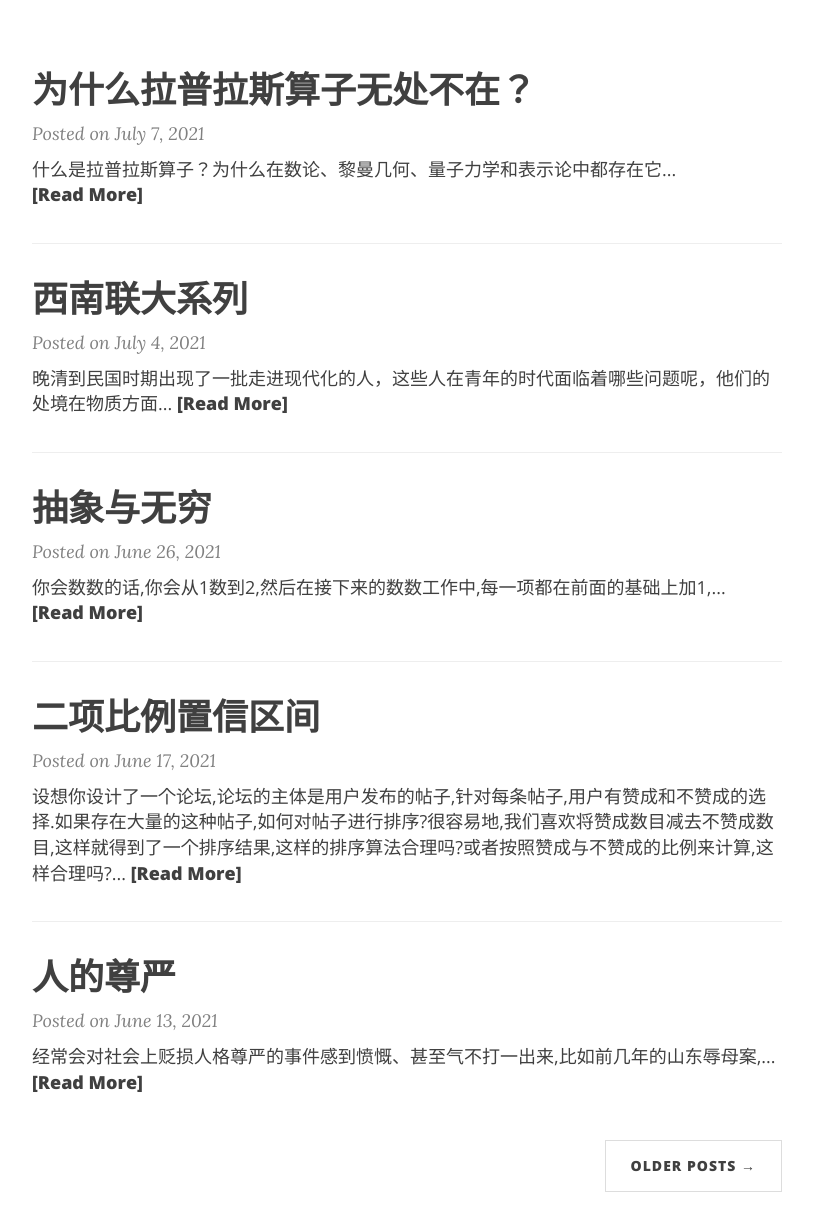
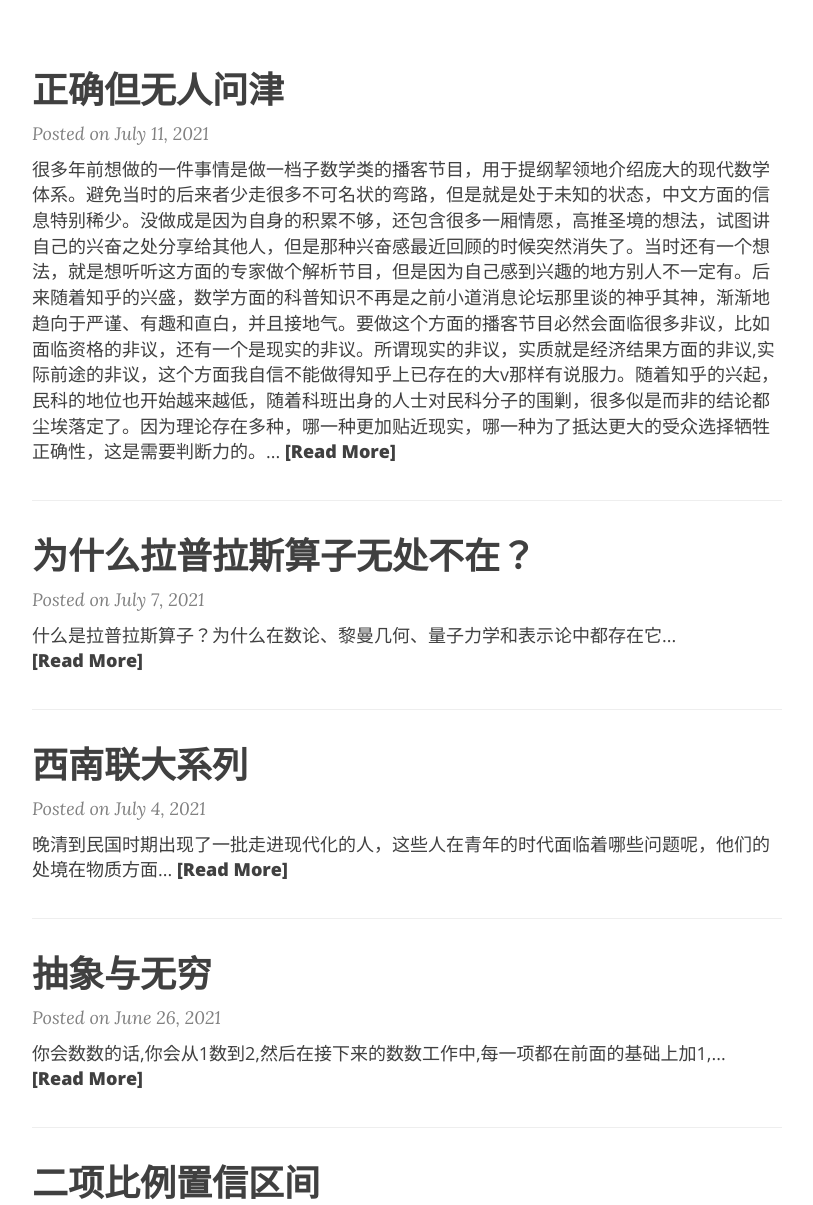
Before and after one commit to ZionPi/zionpi.github.io, a Jekyll site: the page built from index.html, in a window 1280 px wide and 1400 px high, scrolled down 294 px. Shown: the part 195-1400 px from the top of the window, without its empty margins (233-1046 px from the left). Built offline with Jekyll 4.4.1, drawn with Linux system fonts in a browser that asks for light colours; nearby versions of some CDN libraries; the list of posts is cut into pages by our own code.

```diff
--- /dev/null
+++ b/_posts/2021-07-11-correct-but-nobody-cares.md
@@ -0,0 +1,6 @@
+---
+layout: post
+title: 正确但无人问津
+---
+很多年前想做的一件事情是做一档子数学类的播客节目，用于提纲挈领地介绍庞大的现代数学体系。避免当时的后来者少走很多不可名状的弯路，但是就是处于未知的状态，中文方面的信息特别稀少。没做成是因为自身的积累不够，还包含很多一厢情愿，高推圣境的想法，试图讲自己的兴奋之处分享给其他人，但是那种兴奋感最近回顾的时候突然消失了。当时还有一个想法，就是想听听这方面的专家做个解析节目，但是因为自己感到兴趣的地方别人不一定有。后来随着知乎的兴盛，数学方面的科普知识不再是之前小道消息论坛那里谈的神乎其神，渐渐地趋向于严谨、有趣和直白，并且接地气。要做这个方面的播客节目必然会面临很多非议，比如面临资格的非议，还有一个是现实的非议。所谓现实的非议，实质就是经济结果方面的非议,实际前途的非议，这个方面我自信不能做得知乎上已存在的大v那样有说服力。随着知乎的兴起，民科的地位也开始越来越低，随着科班出身的人士对民科分子的围剿，很多似是而非的结论都尘埃落定了。因为理论存在多种，哪一种更加贴近现实，哪一种为了抵达更大的受众选择牺牲正确性，这是需要判断力的。
+很多事情就跟这档未完成的数学科普节目一样，自认为正确但是可能面临无人问津的窘境，这个时候的是怀疑的时候，如果产品没有用户，很难说它是好产品。
```
Also changed, not shown: _posts/2019-09-13-gaussian-processess.md (+1 -0 lines).
